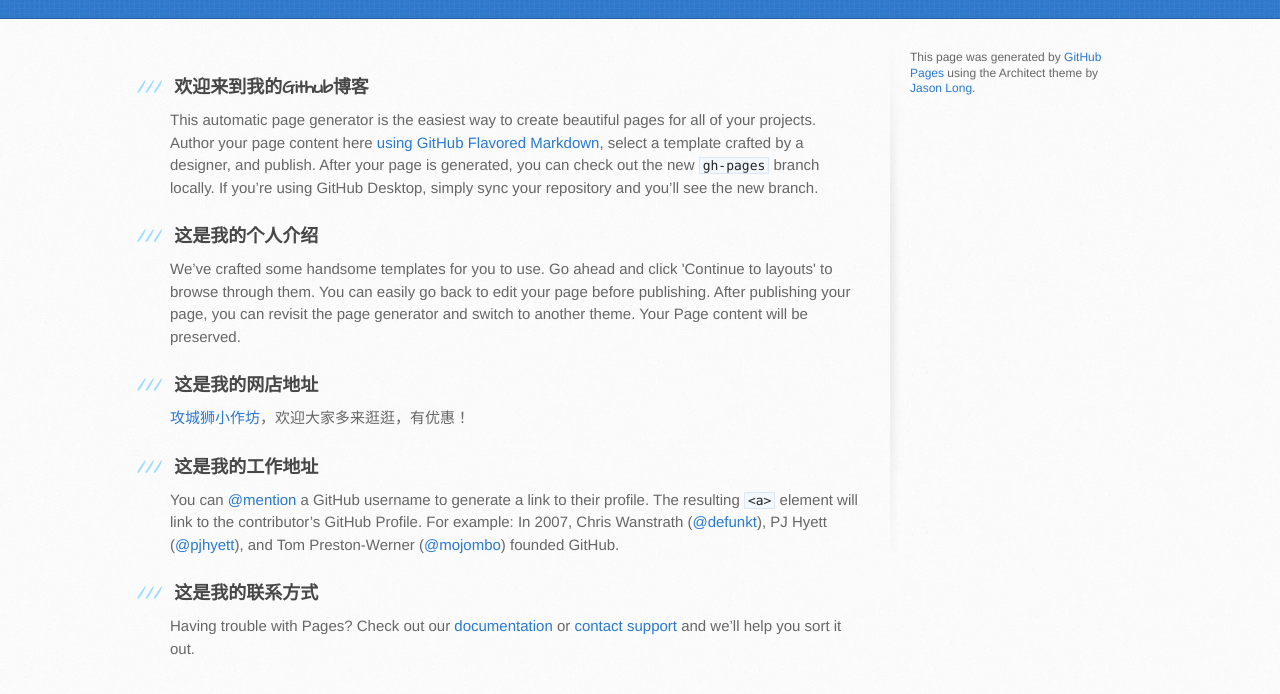
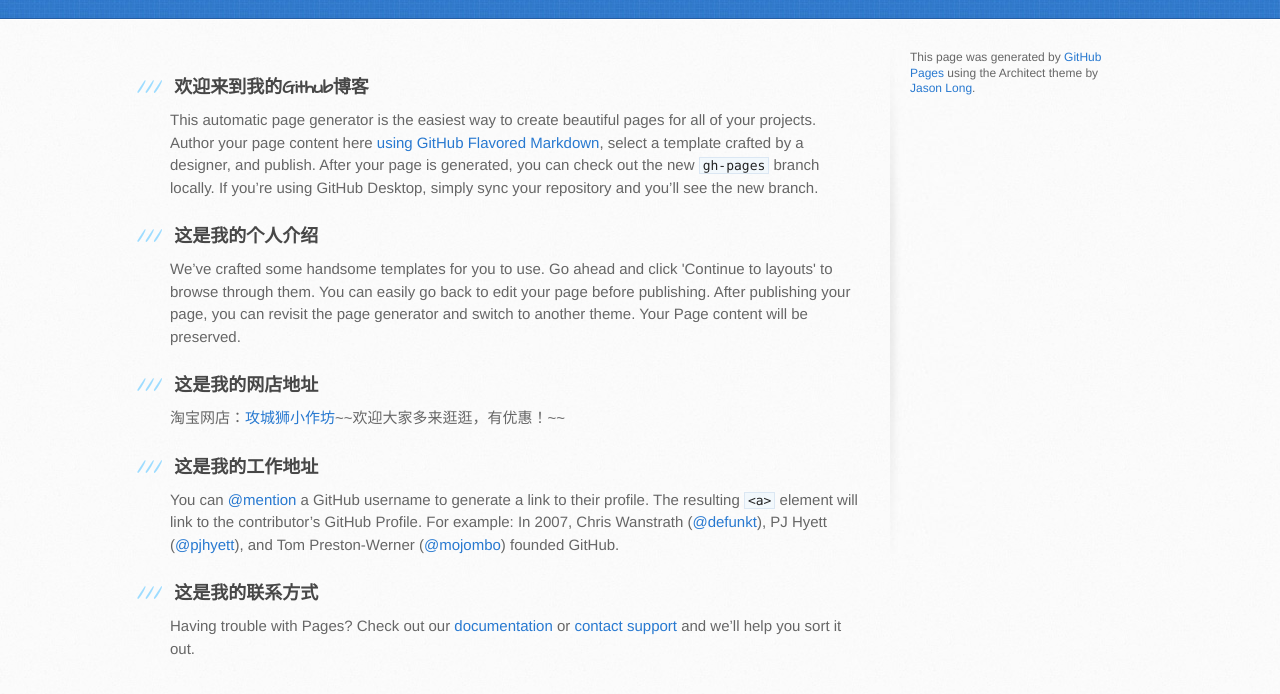
Before and after one commit to liumangyang/liumangyang.github.io, a plain HTML site: page index.html in a window 1280 px wide. Shown: the part 182-876 px from the top of the page. Drawn offline with Linux system fonts and the light colour scheme.

Commit message:
Update index.html

```diff
--- a/index.html
+++ b/index.html
@@ -41,7 +41,7 @@
 <h3>
 <a id="creating-pages-manually" class="anchor" href="#creating-pages-manually" aria-hidden="true"><span aria-hidden="true" class="octicon octicon-link"></span></a>这是我的网店地址</h3>
 
-<p> <a href="https://shop149545880.taobao.com/?spm=2013.1.1000126.d21.hgE1oZ" class="user-mention">攻城狮小作坊</a>，欢迎大家多来逛逛，有优惠！</p>
+<p> 淘宝网店：<a href="https://shop149545880.taobao.com/?spm=2013.1.1000126.d21.hgE1oZ" class="user-mention">攻城狮小作坊</a>~~欢迎大家多来逛逛，有优惠！~~</p>
 
 <h3>
 <a id="authors-and-contributors" class="anchor" href="#authors-and-contributors" aria-hidden="true"><span aria-hidden="true" class="octicon octicon-link"></span></a>这是我的工作地址</h3>
```
